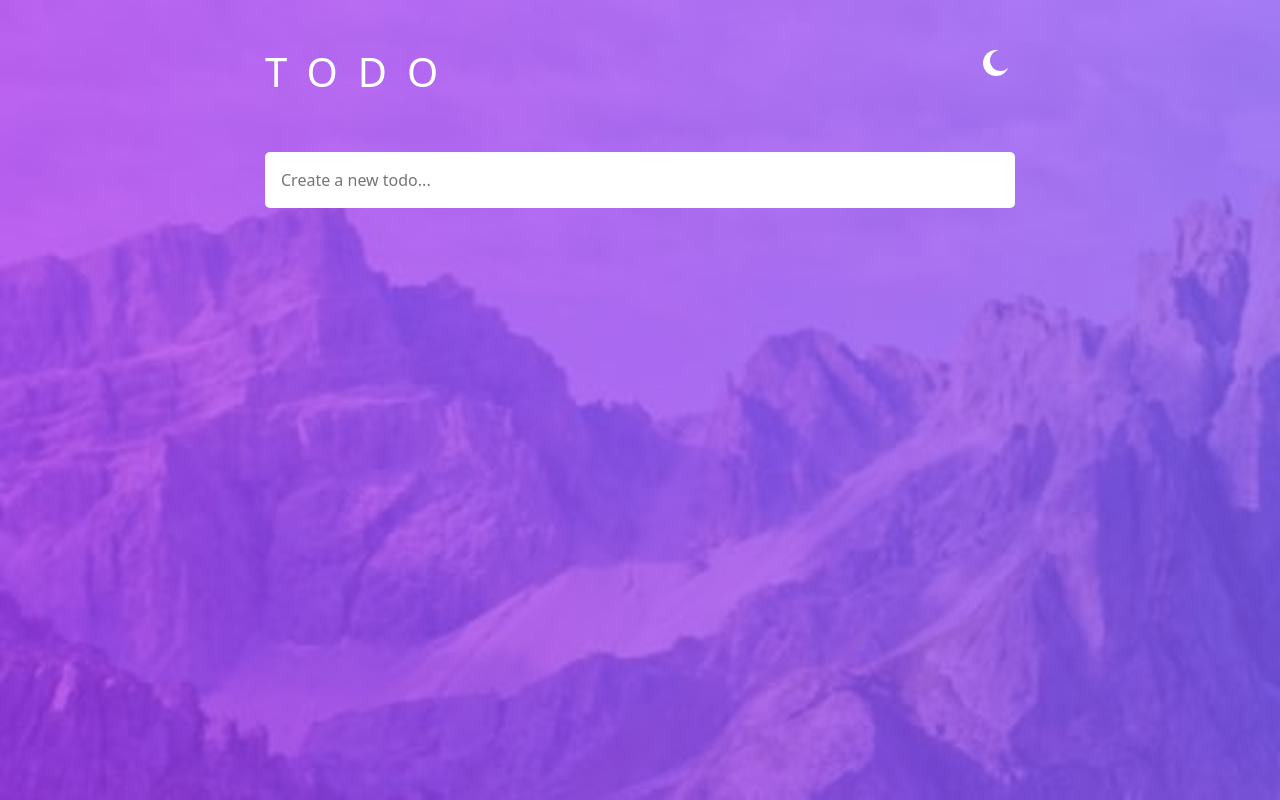
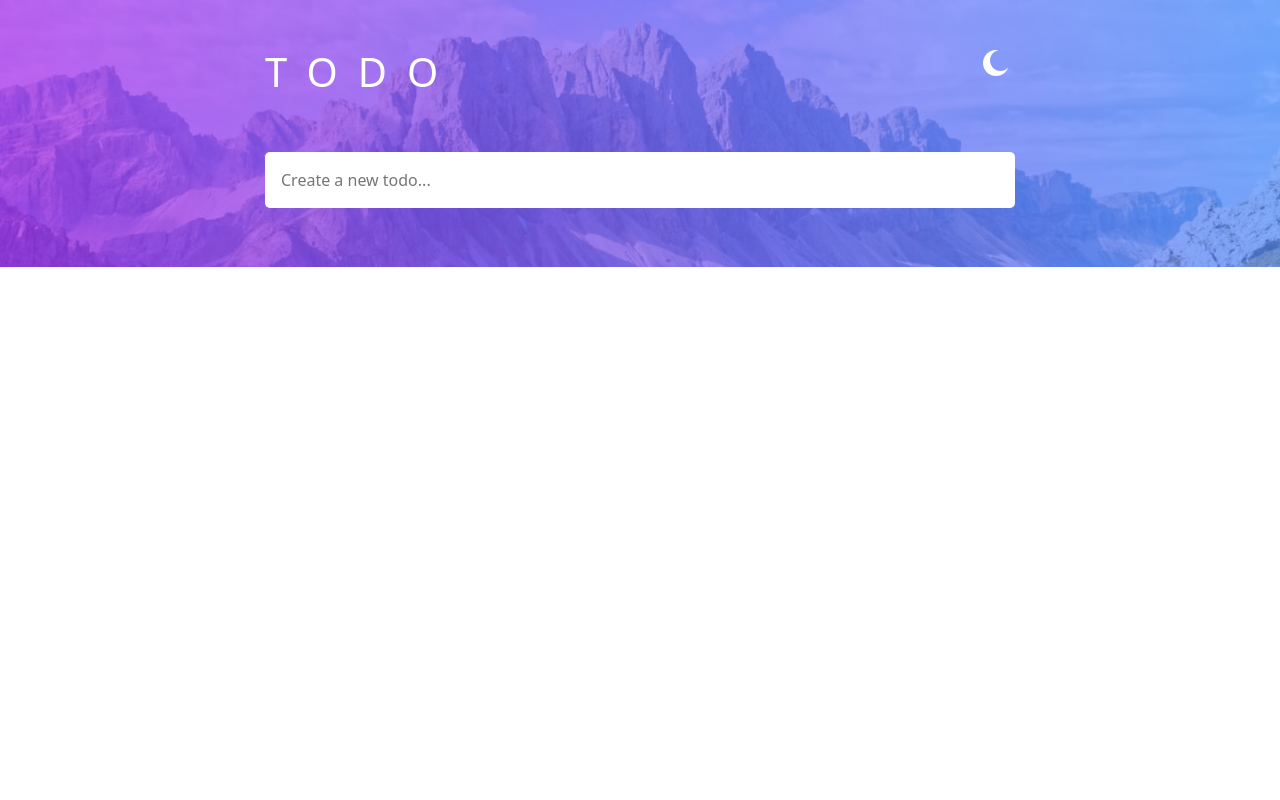
Before and after one commit to KinoDerToten/To-Do-List-Angular, an Angular app: page / in a window 1280 px wide. Built offline with nearby package versions, Linux system fonts and the light colour scheme.

Commit message:
ajeitando a imagem de fundo

```diff
--- a/src/app/to-do-list/to-do-list-component/to-do-list.component.css
+++ b/src/app/to-do-list/to-do-list-component/to-do-list.component.css
@@ -3,7 +3,7 @@
   width: 100%;
   background-image: url('../../assets/bg-desktop-light.jpg');
   background-repeat: no-repeat;
-  background-size: cover;
+  background-size: 100% auto;
 }
 
 .container-main{
```
